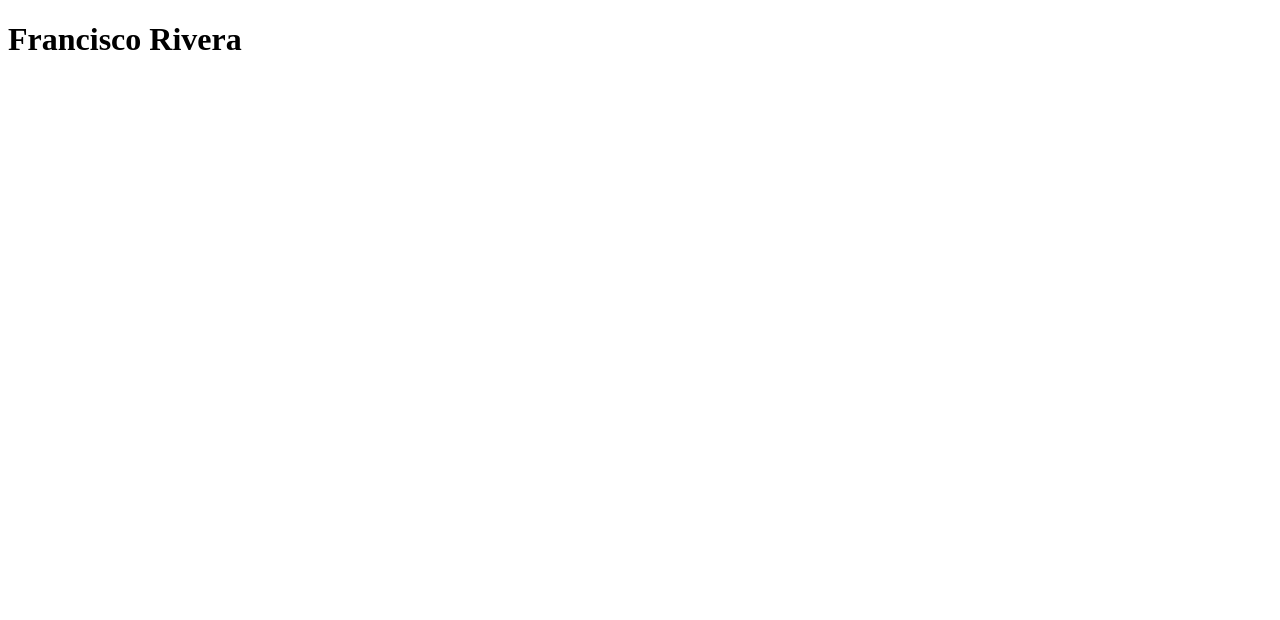
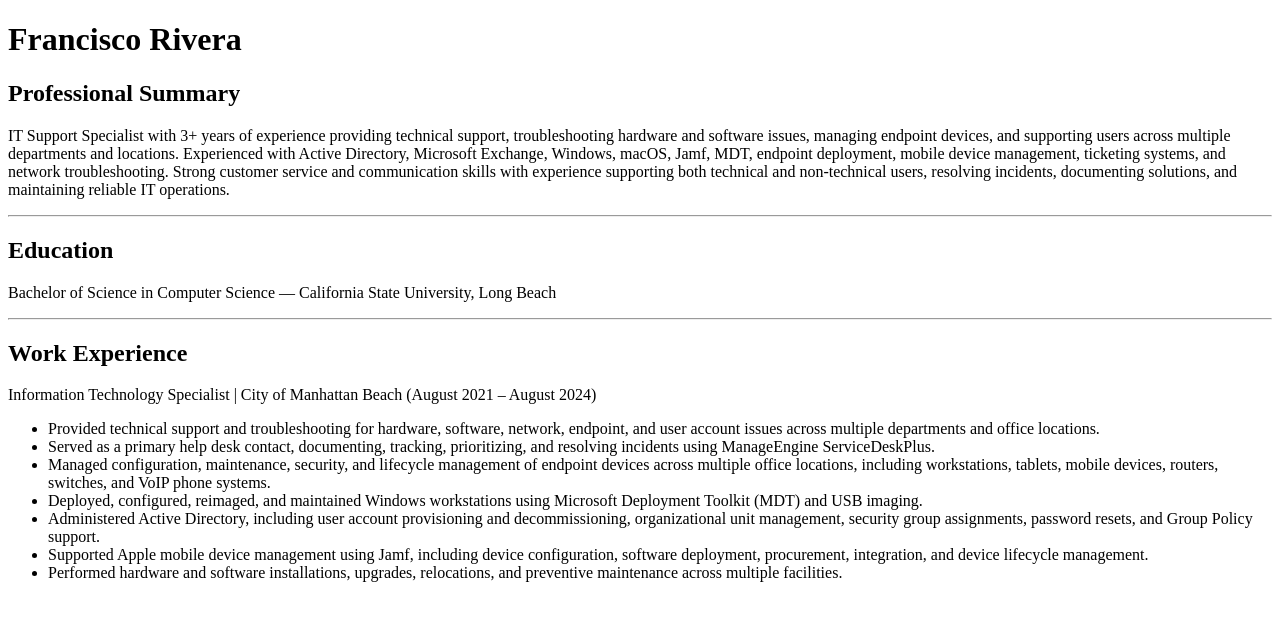
Before and after one commit to franciscojrivera/Web-Development-Projects, a plain HTML site: page Capstone Project 1/index.html in a window 1280 px wide. Drawn offline with Linux system fonts and the light colour scheme.

Commit message:
Capstone Project 1

```diff
--- a/Capstone Project 1/index.html
+++ b/Capstone Project 1/index.html
@@ -7,7 +7,25 @@
 </head>
 <body>
     <h1>Francisco Rivera</h1>
-    <h2></h2>
+    <h2>Professional Summary</h2>
+    <p>IT Support Specialist with 3+ years of experience providing technical support, troubleshooting hardware and software issues, managing endpoint devices, and supporting users across multiple departments and locations. Experienced with Active Directory, Microsoft Exchange, Windows, macOS, Jamf, MDT, endpoint deployment, mobile device management, ticketing systems, and network troubleshooting. Strong customer service and communication skills with experience supporting both technical and non-technical users, resolving incidents, documenting solutions, and maintaining reliable IT operations.</p>
+    <hr>
 
+    <h2>Education</h2>
+    <p>Bachelor of Science in Computer Science  —  California State University, Long Beach</p>
+    <hr>
+
+    <h2>Work Experience</h2>
+    <p>Information Technology Specialist  |  City of Manhattan Beach (August 2021 – August 2024)</p>
+    <ul>
+        <li>Provided technical support and troubleshooting for hardware, software, network, endpoint, and user account issues across multiple departments and office locations.</li>
+        <li>Served as a primary help desk contact, documenting, tracking, prioritizing, and resolving incidents using ManageEngine ServiceDeskPlus.</li>
+        <li>Managed configuration, maintenance, security, and lifecycle management of endpoint devices across multiple office locations, including workstations, tablets, mobile devices, routers, switches, and VoIP phone systems.</li>
+        <li>Deployed, configured, reimaged, and maintained Windows workstations using Microsoft Deployment Toolkit (MDT) and USB imaging.</li>
+        <li>Administered Active Directory, including user account provisioning and decommissioning, organizational unit management, security group assignments, password resets, and Group Policy support.</li>
+        <li>Supported Apple mobile device management using Jamf, including device configuration, software deployment, procurement, integration, and device lifecycle management.</li>
+        <li>Performed hardware and software installations, upgrades, relocations, and preventive maintenance across multiple facilities.
+</li>
+    </ul>
 </body>
 </html>
```
Also changed, not shown: 1 other file.
